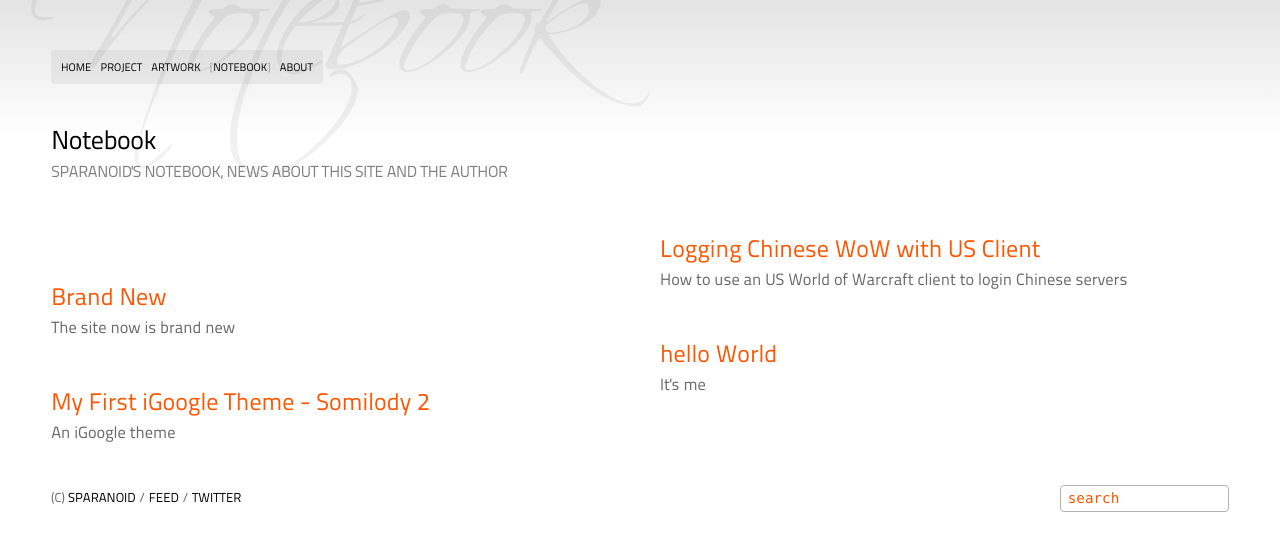
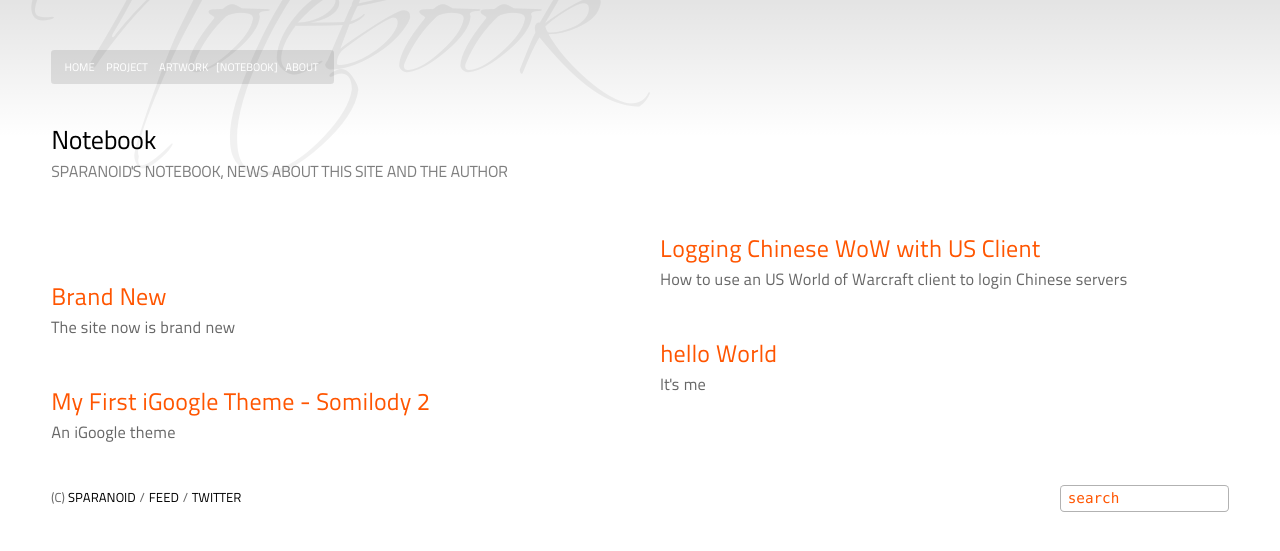
Before and after one commit to kevzhu14/kevzhu14.github.io, a Jekyll site: the page built from notebook/index.html, in a window 1280 px wide. Shown: the top 551 px of the page. Built offline with Jekyll 4.4.1, drawn with Linux system fonts in a browser that asks for light colours; Markdown is read by kramdown in place of the engine named in the settings.

Commit message:
UPDATE page navigation

```diff
--- a/_layouts/default.html
+++ b/_layouts/default.html
@@ -11,7 +11,7 @@
 <meta charset=utf-8>
 <meta name=viewport content="width=device-width, initial-scale=1.0, maximum-scale=1.0, user-scalable=no">
 
-<link rel=stylesheet href="/static/css/a.min.css">
+<link rel=stylesheet href="/static/css/a.css">
 <link rel=alternate href="/feed/" type=application/atom+xml>
 
 <title>{% if page.type != 'home' %}{{ site.name }} - {% endif %}{{ page.title }}</title>
@@ -21,7 +21,7 @@
 <h1 id=site-title>{{ site.name }}</h1>
 
 <header id=pages>
-	<div class=pages>
+	<div class="pages{% if page.type == 'home' %} effect-loader{% endif %}">
 		<ul>
 			<li{% if page.type == 'home' %} class=current{% endif %}><a href="/" rel=home accesskey=x>Home</a></li>
 			<li{% if page.category == 'project' or page.title == 'Project' %} class=current{% endif %}><a href="/project/">Project</a></li>
--- a/static/css/a.css
+++ b/static/css/a.css
@@ -1,5 +1,5 @@
 /*! (c) sparanoid.com */
-aaabbccc
+
 /* @group Reference Block
 
 	By default:
@@ -115,20 +115,16 @@
 }
 
 .pages {
-	background: rgba(0, 0, 0, 0.05);
+	background: rgba(0, 0, 0, 0.1);
 }
 
 .pages:hover {
 	background: rgba(255, 85, 0, 0.9);
 }
 
-.pages:hover a,
-.pages:hover .current {
+.pages *,
+.pages *:hover {
 	color: #fff;
-}
-
-.current {
-	color: rgba(0, 0, 0, 0.3);
 }
 
 #decoration-wrap {
@@ -257,12 +253,15 @@
 .pages {
 	position: fixed;
 	top: 4.5em;
-	padding: 1.125em 0.6em 1.00em 0.6em;
+	padding: 1.125em 1em 1.00em 0.8em;
 	font-size: 0.6875em;
 	text-transform: uppercase;
 	border-radius: 0.3em;
 	z-index: 9876543210;
-	-webkit-animation: nav 1s 1 ease-in-out;
+}
+
+.effect-loader {
+	-webkit-animation: nav 1.2s 1 ease-in-out;
 }
 
 .pages ul li {
@@ -270,9 +269,27 @@
 }
 
 .pages ul li {
-	padding: 0 0.3em;
+	padding: 0 0.1em;
 }
 
+.pages ul li:before {
+	opacity: 0;
+	content: "[";
+}
+
+.pages ul li:after {
+	opacity: 0;
+	content: "]";
+}
+
+.pages ul li:hover:before,
+.pages ul li:hover:after,
+.current:before,
+.current:after {
+	opacity: 1 !important;
+}
+
+/*
 .current:before {
 	content: "[";
 }
@@ -280,6 +297,7 @@
 .current:after {
 	content: "]";
 }
+*/
 
 #decoration-wrap {
 	width: 100%;
@@ -816,7 +834,7 @@
 	        transition: color 1s ease-in-out, opacity 1s ease-in-out, background-color 1s ease-in-out;
 }
 
-.more:hover, .pages, .pages li a, .current {
+.more:hover, .pages {
 	/* dont use * mask here. and .more is special, need to overide a:hover */
 	-webkit-transition: color 0.3s ease-in-out, opacity 0.3s ease-in-out, background-color 0.3s ease-in-out;
 	   -moz-transition: color 0.3s ease-in-out, opacity 0.3s ease-in-out, background-color 0.3s ease-in-out;
@@ -840,9 +858,18 @@
 
 @-webkit-keyframes nav {
 	0% {opacity: 0;}
-	30% {opacity: 0;}
+	50% {opacity: 0;}
 	100% {opacity: 100;}
 }
+
+/*
+@-webkit-keyframes nav {
+    0% {top: -4.5em;}
+    67% {top: 4.5em;}
+    86% {top: 4.45em;}
+    100% {top: 4.5em;}
+}
+*/
 
 /*
 @-webkit-keyframes decoration {
```
Also changed, not shown: static/css/a.min.css.
